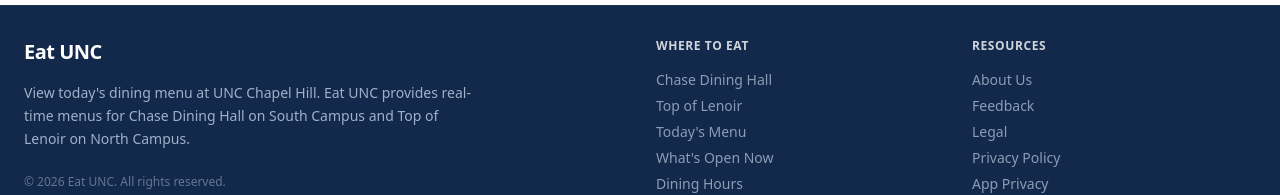
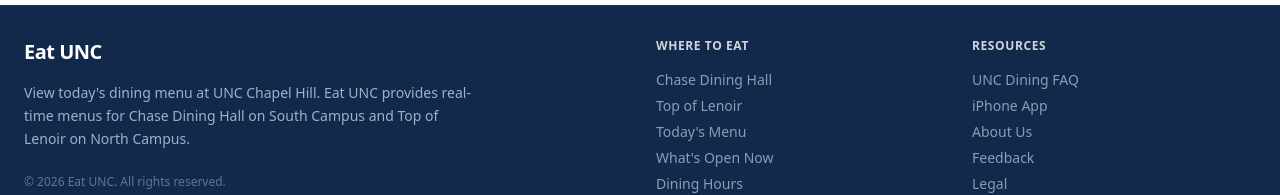
Before and after one commit to AyushSagar16/eatunc, a Next.js app: page / in a window 1280 px wide. Shown: the part 2032-2227 px from the top of the page. Built offline with nearby package versions, Linux system fonts and the light colour scheme; no server answers; the database is empty.

Commit message:
Add the FAQ and app pages to the footer
Completes the sitewide linking for the new sections.

```diff
--- a/src/components/Footer.tsx
+++ b/src/components/Footer.tsx
@@ -128,6 +128,22 @@
                         <ul className="space-y-1.5 text-sm">
                             <li>
                                 <Link
+                                    href="/faq"
+                                    className={cn("transition-colors", isLanding ? "text-blue-100/60 hover:text-white" : "text-muted-foreground hover:text-foreground")}
+                                >
+                                    UNC Dining FAQ
+                                </Link>
+                            </li>
+                            <li>
+                                <Link
+                                    href="/unc-dining-app"
+                                    className={cn("transition-colors", isLanding ? "text-blue-100/60 hover:text-white" : "text-muted-foreground hover:text-foreground")}
+                                >
+                                    iPhone App
+                                </Link>
+                            </li>
+                            <li>
+                                <Link
                                     href="/about"
                                     className={cn("transition-colors", isLanding ? "text-blue-100/60 hover:text-white" : "text-muted-foreground hover:text-foreground")}
                                 >
```
